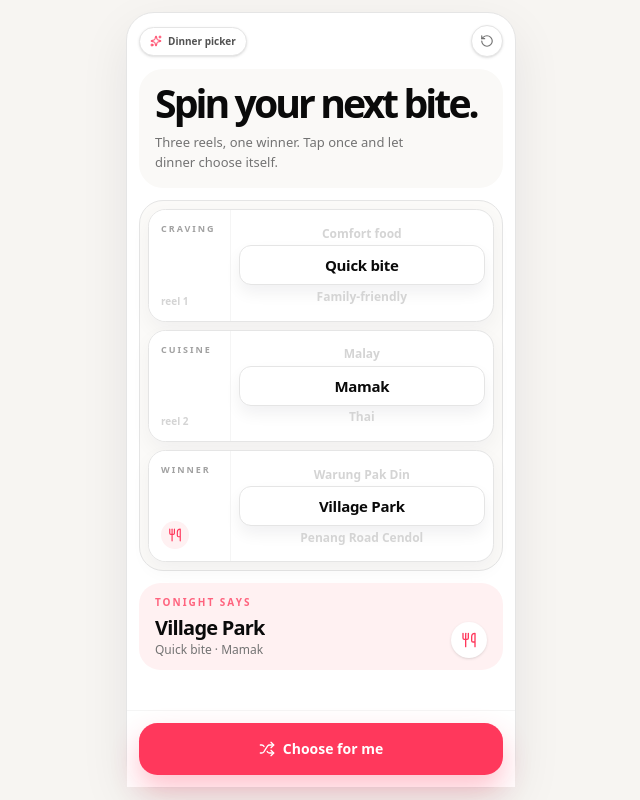
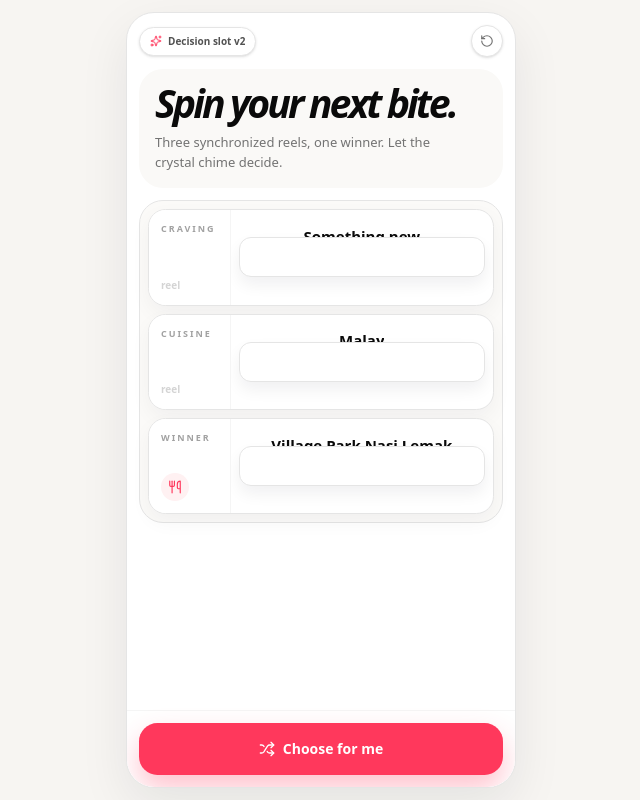
Before and after one commit to azmierulcm/makanjom, a Next.js app: page /games/slotmachine2 in a window 1280 px wide. Shown: the whole page, without its empty margins (319-959 px from the left). Built offline with nearby package versions, Linux system fonts and the light colour scheme; no server answers; the database is empty.

Commit message:
feat: upgrade SlotMachine2 with main engine mechanics, audio, and dynamic linking

```diff
--- a/src/components/SlotMachine2.tsx
+++ b/src/components/SlotMachine2.tsx
@@ -1,64 +1,197 @@
 "use client";
 
-import React, { useMemo, useState } from "react";
-import { RotateCcw, Shuffle, Sparkles, Utensils } from "lucide-react";
+import React, { useMemo, useState, useEffect } from "react";
+import { motion, AnimatePresence } from "framer-motion";
+import { RotateCcw, Shuffle, Sparkles, Utensils, Loader2 } from "lucide-react";
+import { supabase } from '@/lib/supabase';
+import { sounds } from '@/lib/sounds';
+import { haptics } from '@/lib/haptics';
+import { recordSpin } from '@/lib/gamification';
+import { MOCK_RESTAURANTS } from '@/lib/mock-data';
+import { getCuisineLabel } from '@/components/RestaurantCard';
+import Link from 'next/link';
+import type { Restaurant } from '@/lib/types';
 
-const reels = [
-  {
-    label: "Craving",
-    options: ["Something new", "Comfort food", "Quick bite", "Family-friendly", "Spicy", "Dessert"],
-  },
-  {
-    label: "Cuisine",
-    options: ["Malay", "Mamak", "Thai", "Japanese", "Western", "Noodles"],
-  },
-  {
-    label: "Winner",
-    options: ["Warung Pak Din", "Village Park", "Penang Road Cendol", "Line Clear", "Sushi Zanmai", "Burger Lab"],
-  },
-];
+const cravings = ["Something new", "Comfort food", "Quick bite", "Family-friendly", "Spicy", "Dessert"];
 
-function randomItem(items: string[]) {
-  return items[Math.floor(Math.random() * items.length)];
+function pickRandomIndex(length: number) {
+  return Math.floor(Math.random() * length);
+}
+
+function Reel({
+  label,
+  items,
+  selectedIndex,
+  spinning,
+  showIcon = false
+}: {
+  label: string;
+  items: string[];
+  selectedIndex: number;
+  spinning: boolean;
+  showIcon?: boolean;
+}) {
+  const visibleItems = useMemo(() => {
+    if (items.length === 0) return ["...", "...", "..."];
+    const selected = items[selectedIndex % items.length];
+    const before = items[(selectedIndex - 1 + items.length) % items.length];
+    const after = items[(selectedIndex + 1) % items.length];
+    return [before, selected, after];
+  }, [items, selectedIndex]);
+
+  return (
+    <div className="grid grid-cols-[5.1rem_1fr] items-stretch overflow-hidden rounded-[1.1rem] border border-neutral-200 bg-white shadow-[0_8px_20px_rgba(15,23,42,0.045)]">
+      <div className="flex flex-col justify-between border-r border-neutral-100 bg-white px-3 py-3">
+        <p className="text-[9px] font-black uppercase tracking-[0.22em] text-neutral-400">
+          {label}
+        </p>
+        {showIcon ? (
+          <div className="mt-3 inline-flex h-7 w-7 items-center justify-center rounded-full bg-rose-50 text-[#ff385c]">
+            <Utensils className="h-3.5 w-3.5" />
+          </div>
+        ) : (
+          <p className="mt-3 text-[10px] font-semibold text-neutral-300">reel</p>
+        )}
+      </div>
+
+      <div className="relative px-2 py-2 overflow-hidden h-[5.9rem]">
+        <div className="pointer-events-none absolute inset-x-2 top-1/2 h-10 -translate-y-1/2 rounded-xl border border-neutral-200 bg-white shadow-[0_8px_16px_rgba(15,23,42,0.06)] z-10" />
+
+        <motion.div
+          key={`${selectedIndex}-${spinning}`}
+          initial={{ y: spinning ? -80 : -34, opacity: 0.7, filter: "blur(2px)" }}
+          animate={{ y: -34, opacity: 1, filter: "blur(0px)" }}
+          transition={{ type: "spring", stiffness: 100, damping: 18, mass: 0.8 }}
+          className="relative z-0 space-y-1"
+        >
+          {visibleItems.map((item, index) => (
+            <div
+              key={`${item}-${index}`}
+              className={`flex h-8 items-center justify-center px-3 text-center transition-all ${
+                index === 1 ? "text-[15px] font-black text-neutral-950" : "text-xs font-semibold text-neutral-300"
+              }`}
+            >
+              <span className="truncate">{item}</span>
+            </div>
+          ))}
+        </motion.div>
+      </div>
+    </div>
+  );
 }
 
 export default function SlotMachine2() {
-  const initialPick = useMemo(() => reels.map((reel) => randomItem(reel.options)), []);
-  const [selected, setSelected] = useState(initialPick);
-  const [isSpinning, setIsSpinning] = useState(false);
+  const [restaurants, setRestaurants] = useState<Restaurant[]>([]);
+  const [loading, setLoading] = useState(true);
+  const [spinning, setSpinning] = useState(false);
+  const [selected, setSelected] = useState({ craving: 0, cuisine: 0, restaurant: 0 });
+  const [hasSpun, setHasSpun] = useState(false);
 
-  const spin = () => {
-    if (isSpinning) return;
-    setIsSpinning(true);
+  useEffect(() => {
+    fetchRestaurants();
+  }, []);
 
-    let rounds = 0;
-    const interval = window.setInterval(() => {
-      setSelected(reels.map((reel) => randomItem(reel.options)));
-      rounds += 1;
+  const fetchRestaurants = async () => {
+    setLoading(true);
+    try {
+      const { data } = await supabase
+        .from('restaurants')
+        .select('*')
+        .eq('is_active', true)
+        .limit(20);
 
-      if (rounds > 11) {
-        window.clearInterval(interval);
-        setSelected(reels.map((reel) => randomItem(reel.options)));
-        setIsSpinning(false);
+      if (data?.length) {
+        setRestaurants(data as Restaurant[]);
+      } else {
+        setRestaurants(MOCK_RESTAURANTS);
       }
-    }, 80);
+    } catch {
+      setRestaurants(MOCK_RESTAURANTS);
+    } finally {
+      setLoading(false);
+    }
   };
 
-  const reset = () => setSelected(reels.map((reel) => reel.options[0]));
+  const cuisines = useMemo(() => restaurants.map((r) => getCuisineLabel(r)), [restaurants]);
+  const names = useMemo(() => restaurants.map(r => r.name), [restaurants]);
+  const winner = restaurants[selected.restaurant % (restaurants.length || 1)] || restaurants[0];
+
+  function spin() {
+    if (spinning || restaurants.length === 0) return;
+
+    haptics.medium();
+    setSpinning(true);
+    setHasSpun(false);
+    sounds?.play('start', 0.5);
+
+    const totalSteps = 15;
+    let step = 0;
+
+    const executeStep = () => {
+      step += 1;
+      sounds?.play('tick', 0.15);
+
+      setSelected({
+        craving: pickRandomIndex(cravings.length),
+        cuisine: pickRandomIndex(cuisines.length),
+        restaurant: pickRandomIndex(restaurants.length),
+      });
+
+      if (step < totalSteps) {
+        // Logarithmic easing for that "slowing down" feel
+        const nextDelay = 80 + (Math.pow(step / totalSteps, 2) * 350);
+        setTimeout(executeStep, nextDelay);
+      } else {
+        const finalRestIdx = pickRandomIndex(restaurants.length);
+        const finalCravIdx = pickRandomIndex(cravings.length);
+
+        setSelected({
+          craving: finalCravIdx,
+          cuisine: finalRestIdx,
+          restaurant: finalRestIdx,
+        });
+
+        setTimeout(() => {
+          const picked = restaurants[finalRestIdx];
+          if (picked) {
+            recordSpin(picked.id, picked.name, cravings[finalCravIdx]);
+          }
+          haptics.success();
+          sounds?.play('reveal', 0.6);
+          setSpinning(false);
+          setHasSpun(true);
+        }, 400);
+      }
+    };
+
+    setTimeout(executeStep, 100);
+  }
+
+  const reset = () => {
+    setSelected({ craving: 0, cuisine: 0, restaurant: 0 });
+    setHasSpun(false);
+  };
+
+  if (loading && restaurants.length === 0) return (
+    <div className="flex flex-col items-center justify-center p-32 w-full gap-4 bg-[#f7f5f2] min-h-screen">
+      <Loader2 className="animate-spin text-[#FF385C]" size={40} />
+      <p className="text-neutral-400 font-bold uppercase text-[10px] tracking-widest">Loading Kitchen...</p>
+    </div>
+  );
 
   return (
     <main className="min-h-screen bg-[#f7f5f2] px-3 py-3 font-sans text-neutral-950 flex items-center justify-center">
-      <section className="mx-auto flex min-h-[calc(100vh-1.5rem)] w-full max-w-[390px] flex-col rounded-[1.75rem] border border-neutral-200 bg-white shadow-[0_18px_50px_rgba(15,23,42,0.08)]">
-        <div className="flex-1 space-y-3 p-3">
+      <section className="mx-auto flex min-h-[calc(100vh-1.5rem)] w-full max-w-[390px] flex-col rounded-[1.75rem] border border-neutral-200 bg-white shadow-[0_18px_50px_rgba(15,23,42,0.08)] overflow-hidden">
+        <div className="flex-1 space-y-3 p-3 overflow-y-auto">
           <div className="flex items-center justify-between gap-2">
             <div className="inline-flex min-w-0 items-center gap-1.5 rounded-full border border-neutral-200 bg-white px-2.5 py-1.5 text-[10px] font-semibold text-neutral-600 shadow-sm">
               <Sparkles className="h-3 w-3 shrink-0 text-[#ff385c]" />
-              <span className="truncate">Dinner picker</span>
+              <span className="truncate">Decision slot v2</span>
             </div>
 
             <button
               onClick={reset}
-              className="grid h-8 w-8 shrink-0 place-items-center rounded-full border border-neutral-200 bg-white text-neutral-500 shadow-sm active:scale-95"
+              className="grid h-8 w-8 shrink-0 place-items-center rounded-full border border-neutral-200 bg-white text-neutral-500 shadow-sm active:scale-95 transition-transform"
               aria-label="Reset reels"
             >
               <RotateCcw className="h-3.5 w-3.5" />
@@ -66,82 +199,56 @@
           </div>
 
           <div className="rounded-[1.5rem] bg-[#faf9f7] p-4">
-            <h1 className="text-[2.45rem] font-black leading-[0.9] tracking-[-0.075em] text-neutral-950">
+            <h1 className="text-[2.45rem] font-black leading-[0.9] tracking-[-0.075em] text-neutral-950 italic">
               Spin your next bite.
             </h1>
             <p className="mt-3 max-w-[18rem] text-[13px] leading-5 text-neutral-500">
-              Three reels, one winner. Tap once and let dinner choose itself.
+              Three synchronized reels, one winner. Let the crystal chime decide.
             </p>
           </div>
 
           <div className="space-y-2 rounded-[1.5rem] border border-neutral-200 bg-[#fbfaf8] p-2">
-            {reels.map((reel, reelIndex) => {
-              const currentIndex = reel.options.indexOf(selected[reelIndex]);
-              const above = reel.options[(currentIndex - 1 + reel.options.length) % reel.options.length];
-              const below = reel.options[(currentIndex + 1) % reel.options.length];
-
-              return (
-                <div
-                  key={reel.label}
-                  className="grid grid-cols-[5.1rem_1fr] items-stretch overflow-hidden rounded-[1.1rem] border border-neutral-200 bg-white shadow-[0_8px_20px_rgba(15,23,42,0.045)]"
-                >
-                  <div className="flex flex-col justify-between border-r border-neutral-100 bg-white px-3 py-3">
-                    <p className="text-[9px] font-black uppercase tracking-[0.22em] text-neutral-400">
-                      {reel.label}
-                    </p>
-                    {reelIndex === 2 ? (
-                      <div className="mt-3 inline-flex h-7 w-7 items-center justify-center rounded-full bg-rose-50 text-[#ff385c]">
-                        <Utensils className="h-3.5 w-3.5" />
-                      </div>
-                    ) : (
-                      <p className="mt-3 text-[10px] font-semibold text-neutral-300">reel {reelIndex + 1}</p>
-                    )}
+            <Reel label="Craving" items={cravings} selectedIndex={selected.craving} spinning={spinning} />
+            <Reel label="Cuisine" items={cuisines} selectedIndex={selected.cuisine} spinning={spinning} />
+            <Reel label="Winner" items={names} selectedIndex={selected.restaurant} spinning={spinning} showIcon />
           </div>
 
-                  <div className="relative px-2 py-2">
-                    <div className="pointer-events-none absolute inset-x-2 top-1/2 h-10 -translate-y-1/2 rounded-xl border border-neutral-200 bg-white shadow-[0_8px_16px_rgba(15,23,42,0.06)]" />
-
-                    <div className="relative grid h-[5.9rem] grid-rows-3 items-center text-center">
-                      <p className="truncate px-3 text-xs font-semibold text-neutral-300">{above}</p>
-                      <p
-                        className={`truncate px-3 text-[15px] font-black tracking-[-0.02em] text-neutral-950 transition-all duration-150 ${
-                          isSpinning ? "scale-95 blur-[1px]" : "scale-100 blur-0"
-                        }`}
+          <AnimatePresence mode="wait">
+            {hasSpun && (
+              <motion.div
+                initial={{ opacity: 0, y: 10, scale: 0.95 }}
+                animate={{ opacity: 1, y: 0, scale: 1 }}
+                exit={{ opacity: 0, scale: 0.95 }}
+                className="rounded-[1.35rem] bg-rose-50 px-4 py-3 border border-rose-100"
               >
-                        {selected[reelIndex]}
-                      </p>
-                      <p className="truncate px-3 text-xs font-semibold text-neutral-300">{below}</p>
-                    </div>
-                  </div>
-                </div>
-              );
-            })}
-          </div>
-
-          <div className="rounded-[1.35rem] bg-rose-50 px-4 py-3">
                 <p className="text-[10px] font-black uppercase tracking-[0.2em] text-rose-400">Tonight says</p>
                 <div className="mt-1 flex items-end justify-between gap-3">
                   <div className="min-w-0">
-                <p className="truncate text-xl font-black tracking-[-0.04em] text-neutral-950">{selected[2]}</p>
+                    <p className="truncate text-xl font-black tracking-[-0.04em] text-neutral-950">{winner.name}</p>
                     <p className="truncate text-xs font-medium text-neutral-500">
-                  {selected[0]} · {selected[1]}
+                      {cravings[selected.craving]} · {getCuisineLabel(winner)}
                     </p>
                   </div>
-              <div className="hidden h-9 w-9 shrink-0 place-items-center rounded-full bg-white text-[#ff385c] shadow-sm min-[360px]:grid">
+                  <Link
+                    href={`/restaurants/${winner.id}`}
+                    className="grid h-9 w-9 shrink-0 place-items-center rounded-full bg-[#ff385c] text-white shadow-lg active:scale-90 transition-transform"
+                  >
                     <Utensils className="h-4 w-4" />
+                  </Link>
                 </div>
-            </div>
-          </div>
+              </motion.div>
+            )}
+          </AnimatePresence>
         </div>
 
-        <div className="sticky bottom-0 mt-auto border-t border-neutral-100 bg-white/90 p-3 backdrop-blur-xl">
+        <div className="sticky bottom-0 mt-auto border-t border-neutral-100 bg-white/90 p-3 backdrop-blur-xl z-20">
           <button
             onClick={spin}
-            disabled={isSpinning}
-            className="inline-flex h-13 w-full items-center justify-center gap-2 rounded-[1.15rem] bg-[#ff385c] px-5 py-4 text-sm font-black text-white shadow-[0_14px_28px_rgba(255,56,92,0.3)] transition active:scale-[0.985] disabled:cursor-not-allowed disabled:opacity-70"
+            disabled={spinning}
+            className="inline-flex h-13 w-full items-center justify-center gap-2 rounded-[1.15rem] bg-[#ff385c] px-5 py-4 text-sm font-black text-white shadow-[0_14px_28px_rgba(255,56,92,0.3)] transition hover:-translate-y-0.5 active:scale-[0.985] disabled:cursor-not-allowed disabled:opacity-70"
           >
-            <Shuffle className={`h-4 w-4 ${isSpinning ? "animate-spin" : ""}`} />
-            {isSpinning ? "Spinning..." : "Choose for me"}
+            <Shuffle className={`h-4 w-4 ${spinning ? "animate-spin" : ""}`} />
+            {spinning ? "Spinning..." : "Choose for me"}
           </button>
         </div>
       </section>
```
Lines whose indentation alone changed are shown as unchanged.
